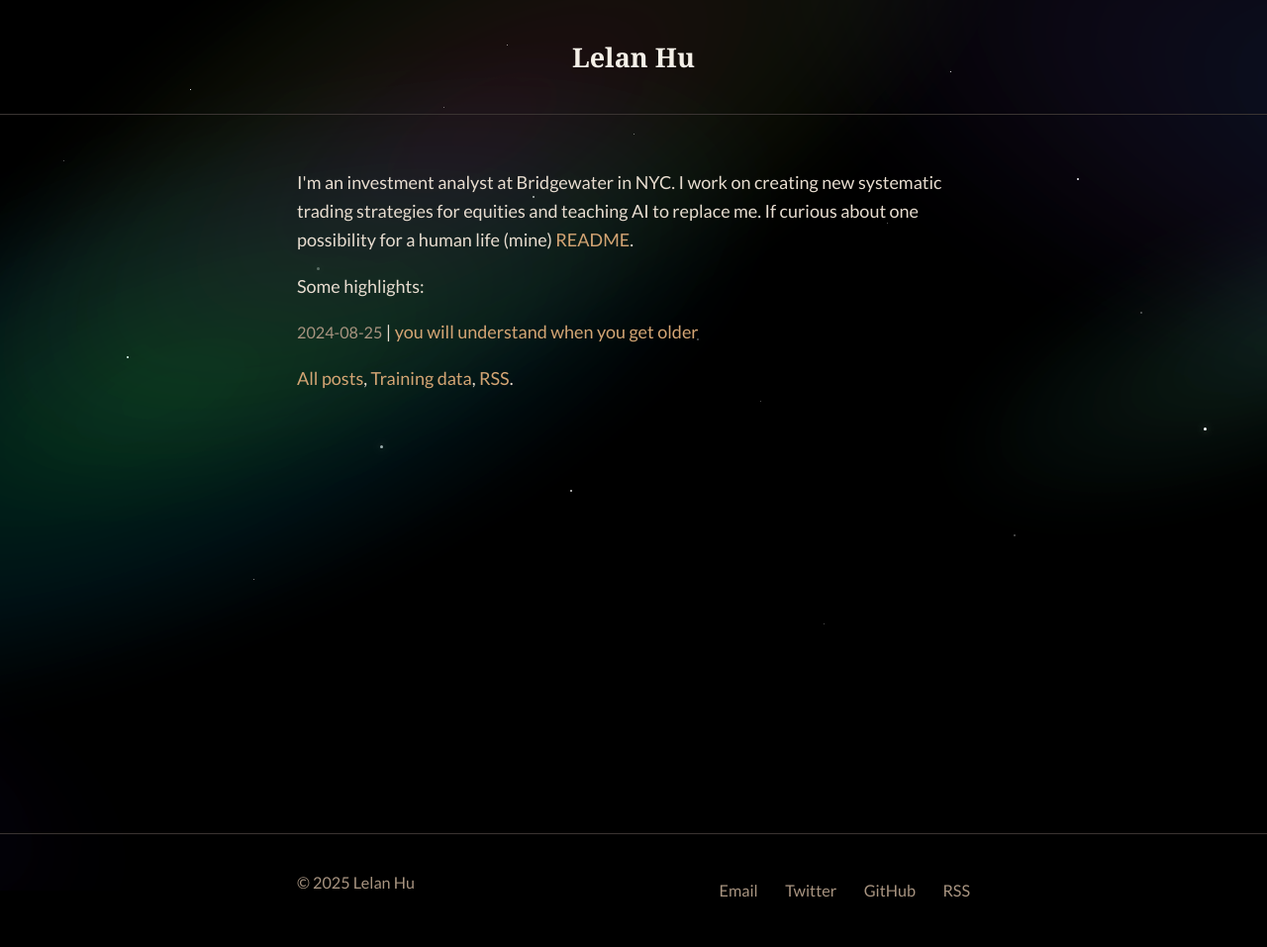
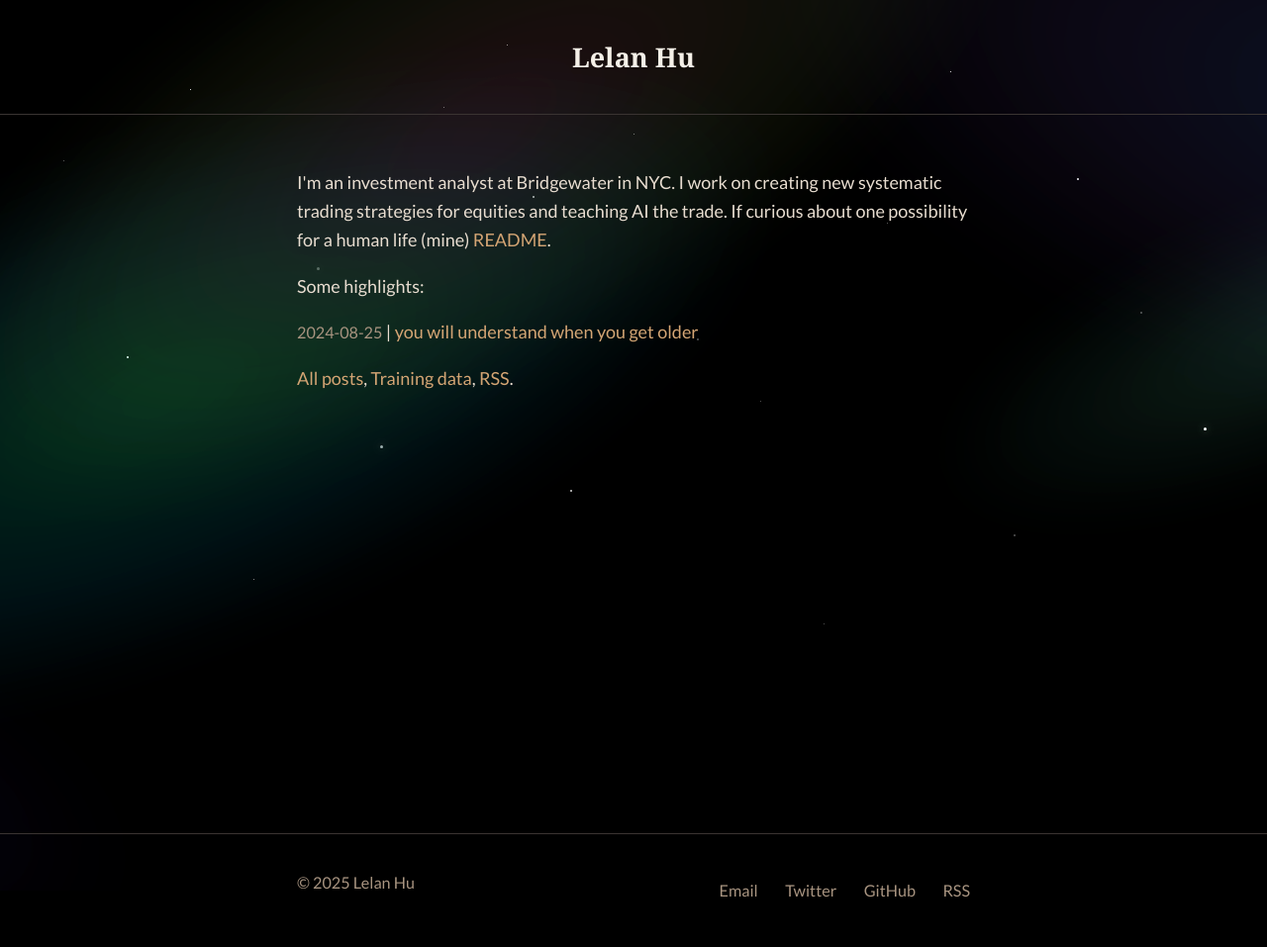
Before and after one commit to hulelan/lelanhu.github.io, a Jekyll site: the page built from index.html, in a window 1280 px wide. Shown: the whole page at 99% size. Built offline with Jekyll 4.4.1, drawn with Linux system fonts in a browser that asks for light colours; some web fonts are replaced.

Commit message:
Light landing page edits

```diff
--- a/index.html
+++ b/index.html
@@ -2,7 +2,7 @@
 layout: default
 ---
 <div class="home">
-  <p>I'm an investment analyst at Bridgewater in NYC. I work on creating new systematic trading strategies for equities and teaching AI to replace me.
+  <p>I'm an investment analyst at Bridgewater in NYC. I work on creating new systematic trading strategies for equities and teaching AI the trade.
     If curious about one possibility for a human life (mine) <a href="/readme/">README</a>.</p>
 
   <p>Some highlights:</p>
```
